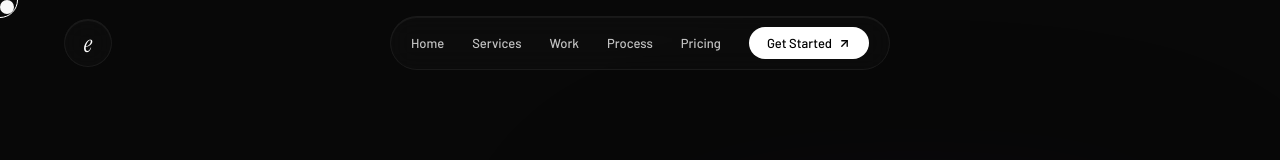
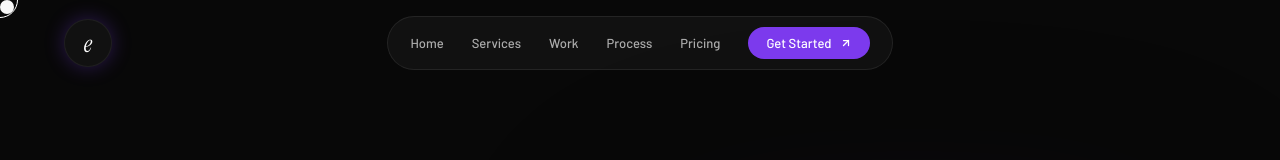
Before and after one commit to hauks-45/ANIMAtronics, a React (Vite) app: page / in a window 1280 px wide. Shown: the top 160 px of the page. Built offline with nearby package versions, Linux system fonts and the light colour scheme; no server answers; grey boxes are pictures that could not be loaded.

Commit message:
redesign: Navbar with scroll class + violet accent button

```diff
--- a/src/components/Navbar.jsx
+++ b/src/components/Navbar.jsx
@@ -1,36 +1,57 @@
+import { useEffect, useState } from 'react'
+
 export default function Navbar() {
+  const [scrolled, setScrolled] = useState(false)
+
+  useEffect(() => {
+    const onScroll = () => setScrolled(window.scrollY > 20)
+    window.addEventListener('scroll', onScroll)
+    return () => window.removeEventListener('scroll', onScroll)
+  }, [])
+
   return (
-    <nav style={{
-      position: 'fixed', top: 16, left: 0, right: 0,
-      zIndex: 50, padding: '0 64px',
-      display: 'flex', alignItems: 'center', justifyContent: 'space-between',
-    }}>
-      <div className="liquid-glass" style={{
+    <nav
+      className={scrolled ? 'navbar-scrolled' : ''}
+      style={{
+        position: 'fixed', top: 0, left: 0, right: 0,
+        zIndex: 50, padding: '16px 64px',
+        display: 'flex', alignItems: 'center', justifyContent: 'space-between',
+        transition: 'background 0.3s ease, border-color 0.3s ease',
+      }}
+    >
+      {/* Logo */}
+      <div style={{
         width: 48, height: 48, borderRadius: '50%',
+        background: 'var(--surface-2)',
+        border: '1px solid var(--border-1)',
+        boxShadow: '0 0 20px rgba(124,58,237,0.3)',
         display: 'flex', alignItems: 'center', justifyContent: 'center',
       }}>
         <span style={{ fontFamily: "'Instrument Serif', serif", fontStyle: 'italic', fontSize: 24 }}>e</span>
       </div>
 
-      <div className="liquid-glass" style={{
-        borderRadius: 999, padding: '10px 20px',
+      {/* Center pill */}
+      <div style={{
+        background: 'rgba(255,255,255,0.04)',
+        border: '1px solid rgba(255,255,255,0.08)',
+        borderRadius: 9999,
+        padding: '10px 22px',
         display: 'flex', alignItems: 'center', gap: 28,
       }}>
         {['Home','Services','Work','Process','Pricing'].map(l => (
           <a key={l} href="#" style={{
             color: '#fff', textDecoration: 'none',
             fontFamily: "'Barlow', sans-serif", fontWeight: 500, fontSize: 13,
-            opacity: 0.75,
-          }}>{l}</a>
+            opacity: 0.65,
+            transition: 'opacity 0.15s',
+          }}
+          onMouseEnter={e => e.target.style.opacity = 1}
+          onMouseLeave={e => e.target.style.opacity = 0.65}
+          >{l}</a>
         ))}
-        <a href="#" style={{
-          background: '#fff', color: '#000',
-          borderRadius: 999, padding: '8px 18px',
-          fontFamily: "'Barlow', sans-serif", fontWeight: 500, fontSize: 13,
-          textDecoration: 'none', display: 'flex', alignItems: 'center', gap: 6,
-        }}>
+        <a href="#" className="btn-violet" style={{ padding: '8px 18px', fontSize: 13 }}>
           Get Started
-          <svg width="13" height="13" viewBox="0 0 24 24" fill="none" stroke="currentColor" strokeWidth="2.5" strokeLinecap="round" strokeLinejoin="round">
+          <svg width="12" height="12" viewBox="0 0 24 24" fill="none" stroke="currentColor" strokeWidth="2.5" strokeLinecap="round" strokeLinejoin="round">
             <line x1="7" y1="17" x2="17" y2="7"/><polyline points="7 7 17 7 17 17"/>
           </svg>
         </a>
```
